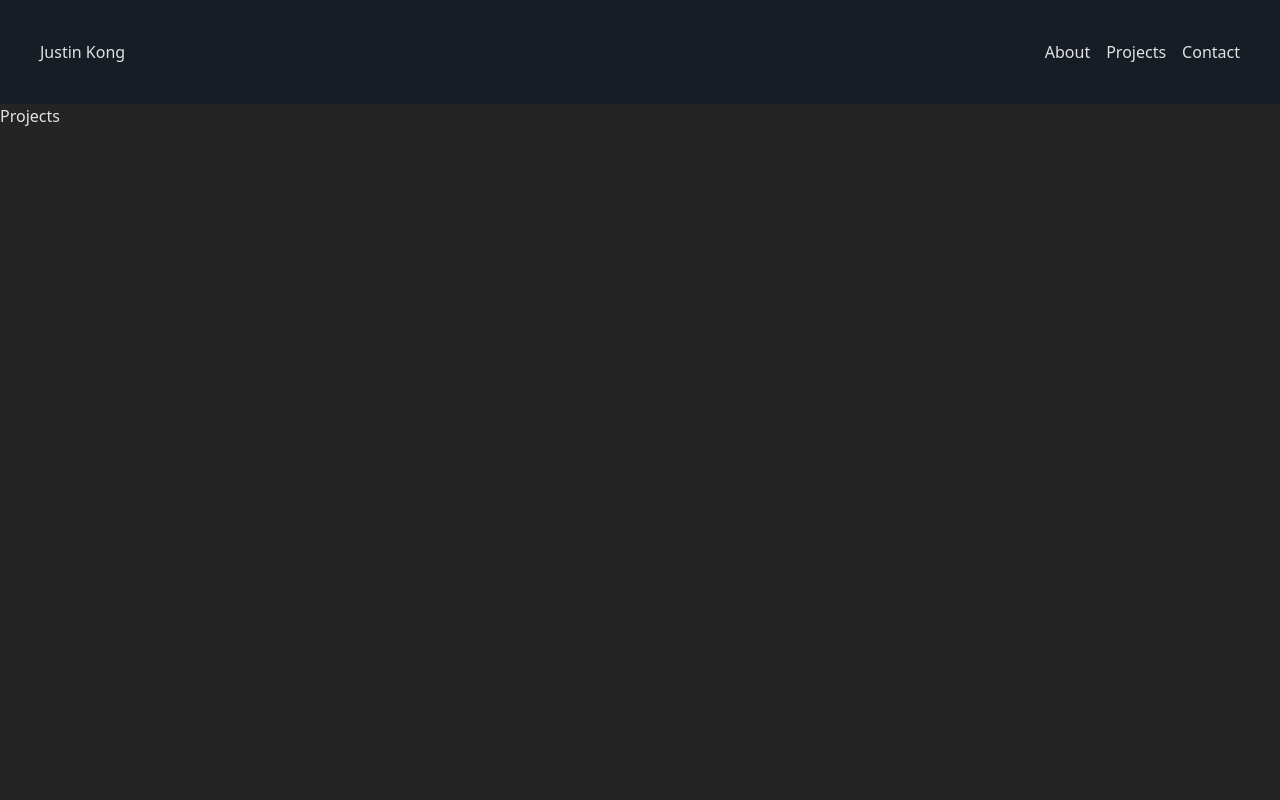
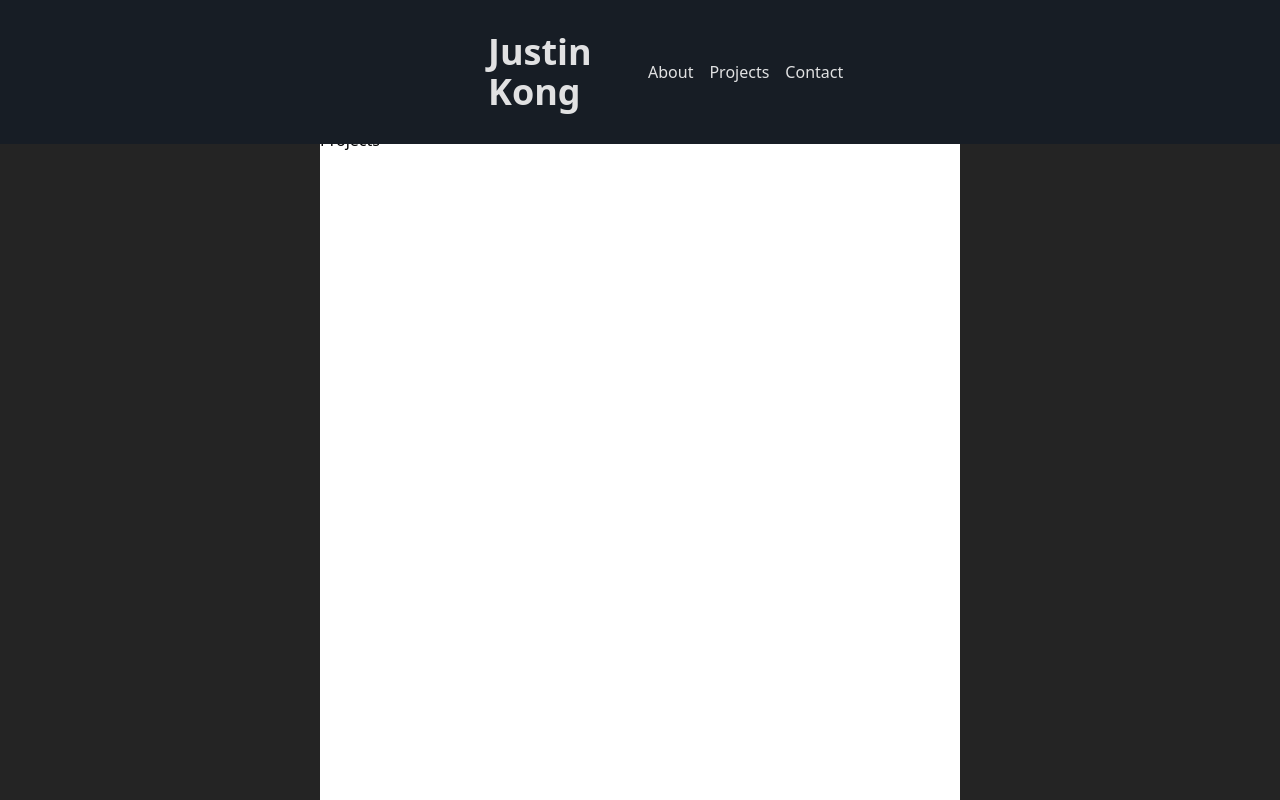
Before and after one commit to JKong05/portfolio, a React (Vite) app in the folder frontend/: page /projects in a window 1280 px wide. Built offline with nearby package versions, Linux system fonts and the light colour scheme.

Commit message:
updating styling

```diff
--- a/frontend/src/App.jsx
+++ b/frontend/src/App.jsx
@@ -1,19 +1,43 @@
-import { BrowserRouter as Router, Route, Routes } from 'react-router-dom';
-import Header from './components/Header';
-import About from './routes/About';
-import Projects from './routes/Projects';
-import Contact from './routes/Contact';
+import { BrowserRouter as Router, Route, Routes } from "react-router-dom";
+import Header from "./components/Header";
+import About from "./routes/About";
+import Projects from "./routes/Projects";
+import Contact from "./routes/Contact";
+import Body from "./components/Body";
 
 function App() {
   return (
-    <Router>
-      <Header />
-      <Routes>
-        <Route path="/about" element={<About />} />
-        <Route path="/projects" element={<Projects />} />
-        <Route path="/contact" element={<Contact />} />
-      </Routes>
-    </Router>
+    <>
+      <Router>
+        <Header />
+        <Routes>
+          <Route
+            path="/about"
+            element={
+              <Body>
+                <About />
+              </Body>
+            }
+          />
+          <Route
+            path="/projects"
+            element={
+              <Body>
+                <Projects />
+              </Body>
+            }
+          />
+          <Route
+            path="/contact"
+            element={
+              <Body>
+                <Contact />
+              </Body>
+            }
+          />
+        </Routes>
+      </Router>
+    </>
   );
 }
 
--- /dev/null
+++ b/frontend/src/components/Body.jsx
@@ -0,0 +1,10 @@
+import React from "react";
+
+export default function Body({ children }) {
+  return (
+    <div className="w-1/2 mx-auto h-screen bg-white pt-32">
+        {children}
+    </div>
+
+  );
+}
--- a/frontend/src/components/Header.jsx
+++ b/frontend/src/components/Header.jsx
@@ -3,8 +3,10 @@ import Nav from "./Nav";
 
 export default function Header() {
   return (
-    <header className="sticky top-0 z-20 mx-auto w-full bg-header-color flex items-center justify-between p-10">
-      <h1>Justin Kong</h1>
+    <header className="fixed top-0 z-20 mx-auto w-full bg-header-color flex items-center px-24 py-8">
+      <div className="w-1/2 pl-96 ml-2">
+        <h1 className="font-bold text-4xl">Justin Kong</h1>
+      </div>
       <Nav />
     </header>
   );
--- a/frontend/src/routes/About.jsx
+++ b/frontend/src/routes/About.jsx
@@ -1,5 +1,5 @@
+import React from 'react'
+
 export default function About() {
-    return (
-        <h1>about</h1>
-    )
+  return <h2 className="text-black">About</h2>;
 }
--- a/frontend/src/routes/Contact.jsx
+++ b/frontend/src/routes/Contact.jsx
@@ -1,5 +1,5 @@
+import React from 'react'
+
 export default function Contact() {
-    return (
-        <h1>Contact</h1>
-    )
+  return <h2 className="text-black">Contact</h2>;
 }
--- a/frontend/src/routes/Projects.jsx
+++ b/frontend/src/routes/Projects.jsx
@@ -1,5 +1,5 @@
+import React from 'react'
+
 export default function Projects() {
-    return (
-        <h1>Projects</h1>
-    )
+  return <h2 className="text-black">Projects</h2>;
 }
```
